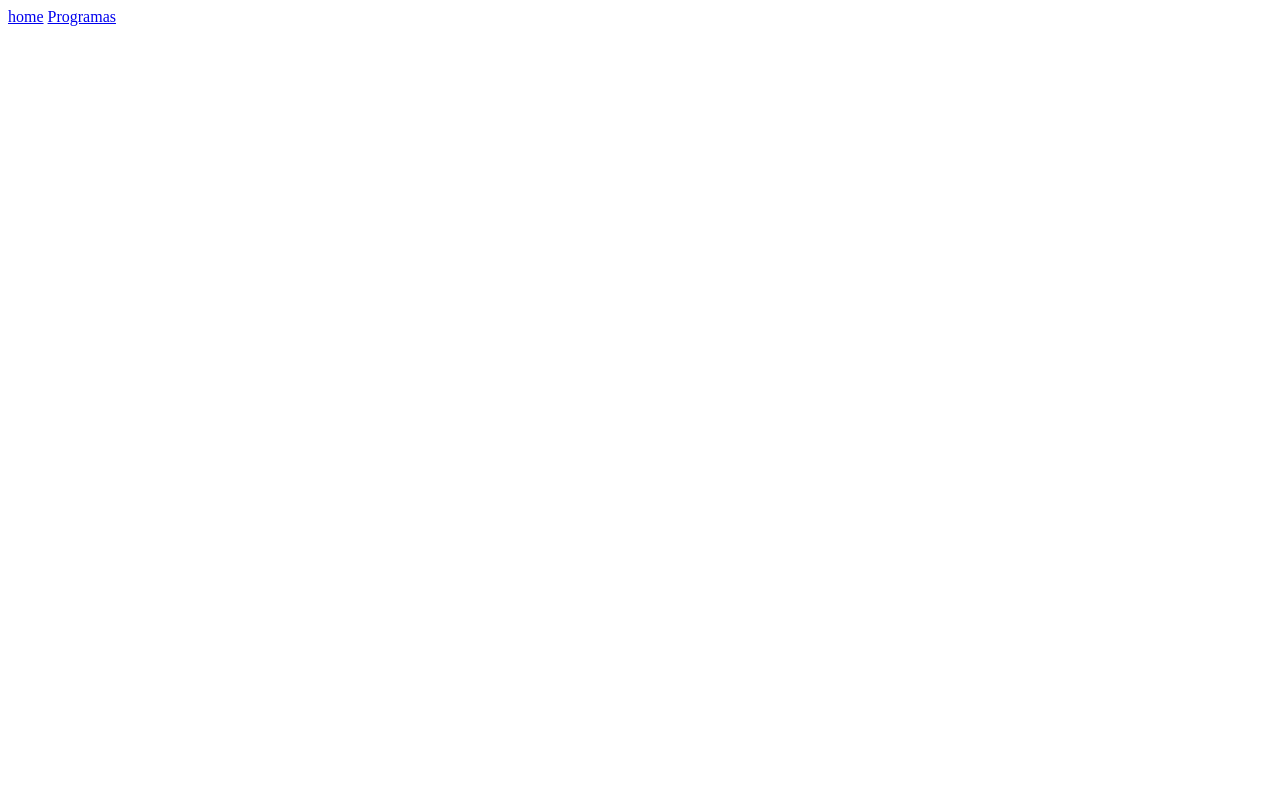
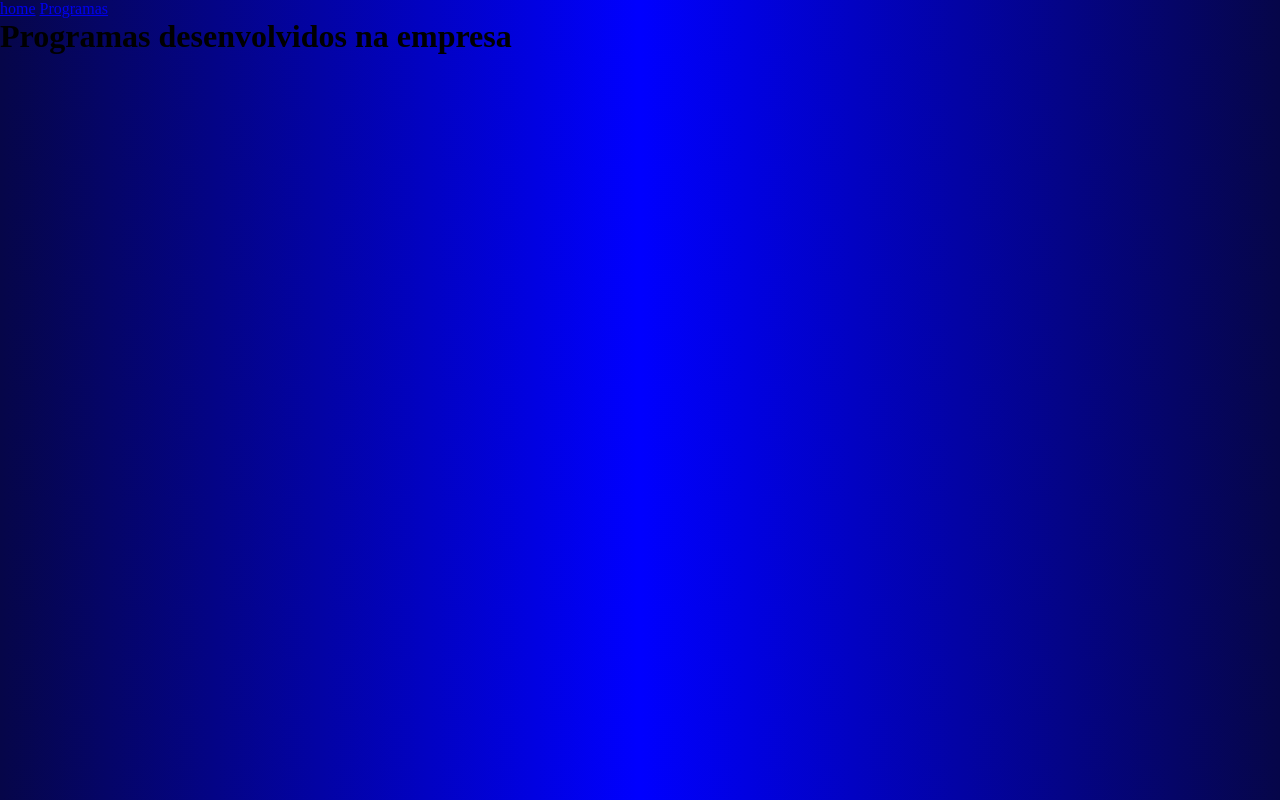
Before and after one commit to erickraulino/site_2C, a plain HTML site: page html/programas.html in a window 1280 px wide. Drawn offline with Linux system fonts and the light colour scheme.

Commit message:
segunda versão - incluindo o css

```diff
--- /dev/null
+++ b/css/style.css
@@ -0,0 +1,6 @@
+*{
+    margin: 0%;
+    padding: 0%;
+}body{
+    background: linear-gradient(to right,rgb(6, 6, 73),blue,rgb(6, 6, 73))
+}
--- a/html/programas.html
+++ b/html/programas.html
@@ -4,6 +4,7 @@
     <meta charset="UTF-8">
     <meta name="viewport" content="width=device-width, initial-scale=1.0">
     <link rel="shortcut icon" href="../images/Fav_icon.png" type="image/png">
+    <link rel="stylesheet" href="../css/style.css">
     <title>Document</title>
 </head>
 <body>
@@ -13,5 +14,8 @@
             <a href="./programas.html">Programas</a>
         </nav>
     </header>
+    <main>
+        <h1>Programas desenvolvidos na empresa</h1>
+    </main>
 </body>
 </html>
```
Also changed, not shown: index.html (+1 -0 lines).
